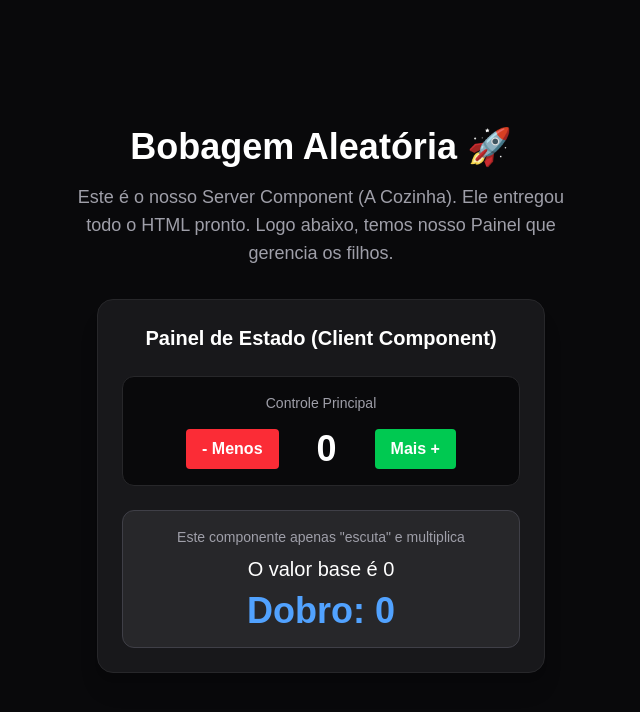
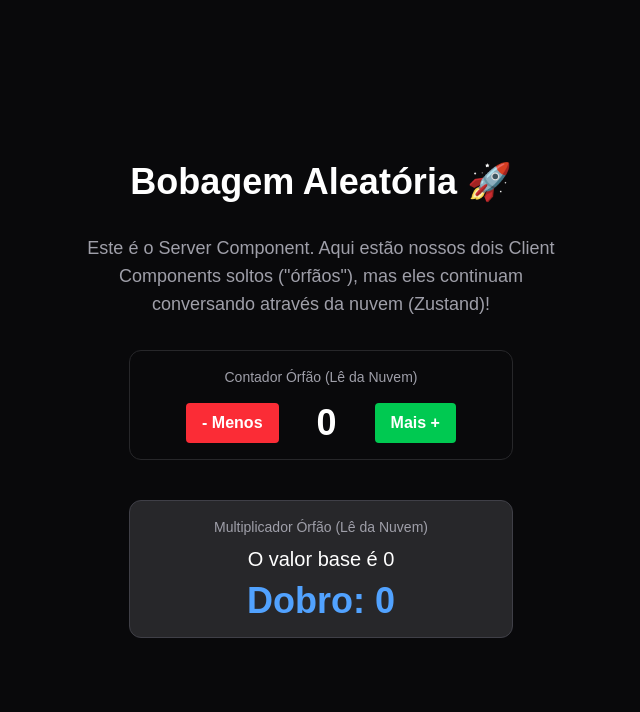
Before and after one commit to valmyrtavares/NextPrismaStudio, a Next.js app: page / in a window 1280 px wide. Shown: the top 712 px of the page, without its empty margins (319-959 px from the left). Built offline with nearby package versions, Linux system fonts and the light colour scheme.

Commit message:
feat: add zustand store and implement global state sharing between orphaned client components

```diff
--- a/package.json
+++ b/package.json
@@ -11,7 +11,8 @@
   "dependencies": {
     "next": "16.2.10",
     "react": "19.2.4",
-    "react-dom": "19.2.4"
+    "react-dom": "19.2.4",
+    "zustand": "^5.0.14"
   },
   "devDependencies": {
     "@tailwindcss/postcss": "^4",
--- a/src/app/page.js
+++ b/src/app/page.js
@@ -1,16 +1,18 @@
-import PainelInterativo from "../components/PainelInterativo";
+import Contador from "../components/Contador";
+import Multiplicador from "../components/Multiplicador";
 
 export default function Home() {
   return (
-    <div className="flex min-h-screen flex-col items-center justify-center p-24 bg-zinc-950 text-white">
-      <h1 className="text-4xl font-bold mb-4">Bobagem Aleatória 🚀</h1>
-      <p className="text-lg text-zinc-400 mb-8 text-center max-w-lg">
-        Este é o nosso Server Component (A Cozinha). Ele entregou todo o HTML pronto.
-        Logo abaixo, temos nosso Painel que gerencia os filhos.
+    <div className="flex min-h-screen flex-col items-center justify-center gap-8 p-24 bg-zinc-950 text-white">
+      <h1 className="text-4xl font-bold">Bobagem Aleatória 🚀</h1>
+      <p className="text-lg text-zinc-400 text-center max-w-lg">
+        Este é o Server Component. Aqui estão nossos dois Client Components soltos ("órfãos"),
+        mas eles continuam conversando através da nuvem (Zustand)!
       </p>
 
-      {/* Injetando nosso "Pai" Client Component aqui dentro */}
-      <PainelInterativo />
+      {/* Estão soltos no Server Component, sem um Pai Client! */}
+      <Contador />
+      <Multiplicador />
     </div>
   );
 }
--- a/src/components/Contador.js
+++ b/src/components/Contador.js
@@ -1,11 +1,20 @@
-export default function Contador({ numero, setNumero }) {
+"use client";
+
+import { useContadorStore } from "../store/contadorStore";
+
+export default function Contador() {
+  // Puxando o número e as funções diretamente da nossa "Nuvem" global
+  const numero = useContadorStore((state) => state.numeroGlobal);
+  const aumentar = useContadorStore((state) => state.aumentar);
+  const diminuir = useContadorStore((state) => state.diminuir);
+
   return (
-    <div className="flex flex-col items-center gap-4 bg-zinc-950 p-4 rounded-xl border border-zinc-800 w-full">
-      <p className="text-zinc-400 text-sm">Controle Principal</p>
+    <div className="flex flex-col items-center gap-4 bg-zinc-950 p-4 rounded-xl border border-zinc-800 w-full max-w-sm">
+      <p className="text-zinc-400 text-sm">Contador Órfão (Lê da Nuvem)</p>
 
       <div className="flex items-center gap-6">
         <button
-          onClick={() => setNumero(numero - 1)}
+          onClick={diminuir}
           className="bg-red-500 hover:bg-red-600 text-white font-bold py-2 px-4 rounded transition-colors"
         >
           - Menos
@@ -16,7 +25,7 @@ export default function Contador({ numero, setNumero }) {
         </span>
 
         <button
-          onClick={() => setNumero(numero + 1)}
+          onClick={aumentar}
           className="bg-green-500 hover:bg-green-600 text-white font-bold py-2 px-4 rounded transition-colors"
         >
           Mais +
--- a/src/components/Multiplicador.js
+++ b/src/components/Multiplicador.js
@@ -1,9 +1,14 @@
 "use client";
 
-export default function Multiplicador({ numero }) {
+import { useContadorStore } from "../store/contadorStore";
+
+export default function Multiplicador() {
+  // Puxando APENAS o número da nuvem. Ele nem recebe props mais!
+  const numero = useContadorStore((state) => state.numeroGlobal);
+
   return (
-    <div className="mt-2 bg-zinc-800 p-4 rounded-xl border border-zinc-700 w-full text-center">
-      <p className="text-zinc-400 text-sm mb-2">Este componente apenas "escuta" e multiplica</p>
+    <div className="mt-2 bg-zinc-800 p-4 rounded-xl border border-zinc-700 w-full max-w-sm text-center">
+      <p className="text-zinc-400 text-sm mb-2">Multiplicador Órfão (Lê da Nuvem)</p>
       <p className="text-xl">O valor base é {numero}</p>
       <p className="text-4xl font-bold text-blue-400 mt-2">Dobro: {numero * 2}</p>
     </div>
--- /dev/null
+++ b/src/store/contadorStore.js
@@ -0,0 +1,9 @@
+import { create } from 'zustand';
+
+// Aqui nós criamos uma "Lojinha" (Store) que vive FORA da árvore do React.
+// Qualquer componente, em qualquer lugar, pode ler ou alterar isso.
+export const useContadorStore = create((set) => ({
+  numeroGlobal: 0,
+  aumentar: () => set((state) => ({ numeroGlobal: state.numeroGlobal + 1 })),
+  diminuir: () => set((state) => ({ numeroGlobal: state.numeroGlobal - 1 })),
+}));
```
Also changed, not shown: 1 other file (tests, documents, lock files or other folders).
